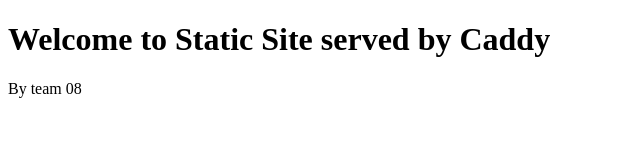
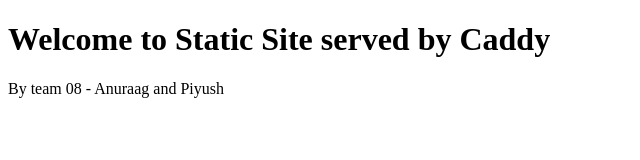
Before and after one commit to csye7125-su24-team08/static-site, a plain HTML site: page index.html in a window 1280 px wide. Shown: the whole page, without its empty margins (0-640 px from the left). Drawn offline with Linux system fonts and the light colour scheme.

```diff
--- a/index.html
+++ b/index.html
@@ -5,6 +5,6 @@
 </head>
 <body>
   <h1>Welcome to Static Site served by Caddy</h1>
-  <p>By team 08</p>
+  <p>By team 08 - Anuraag and Piyush</p>
 </body>
 </html>
```
Also changed, not shown: 1 other file.
